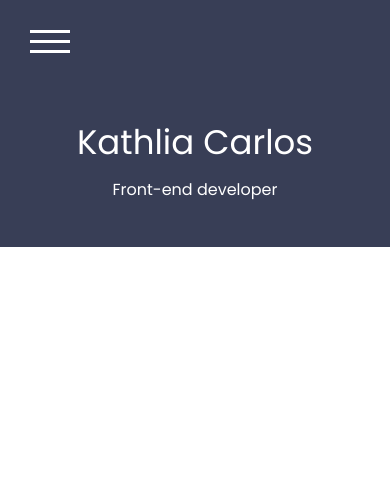
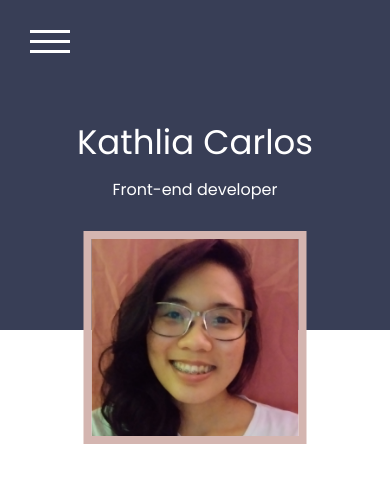
Before and after one commit to liampc/Portfolio, a React (Create React App) app: page / in a window 390 px wide. Shown: the top 482 px of the page. Built offline with nearby package versions, Linux system fonts and the light colour scheme.

Commit message:
add image mobile

```diff
--- a/src/layout/home/_home.scss
+++ b/src/layout/home/_home.scss
@@ -4,6 +4,7 @@
 .home {
 
     background-color: $DarkBlue;
+    min-height: 15rem;
 
     &__title {
         color: $White;
@@ -30,6 +31,16 @@
     }
 
     &__image {
+        position: absolute;
+        background-image: url('../../assets/images/IMG_20201114_153520.jpg');
+        width: 223px;
+        height: 213px;
+        margin-top: -1rem;
+        left: 50%;
+        transform: translateX(-50%);
+        background-size: 100%;
+        background-position: 50% 50%;
+        border: 8px solid #D4B5B0;
 
     }
 }
```
